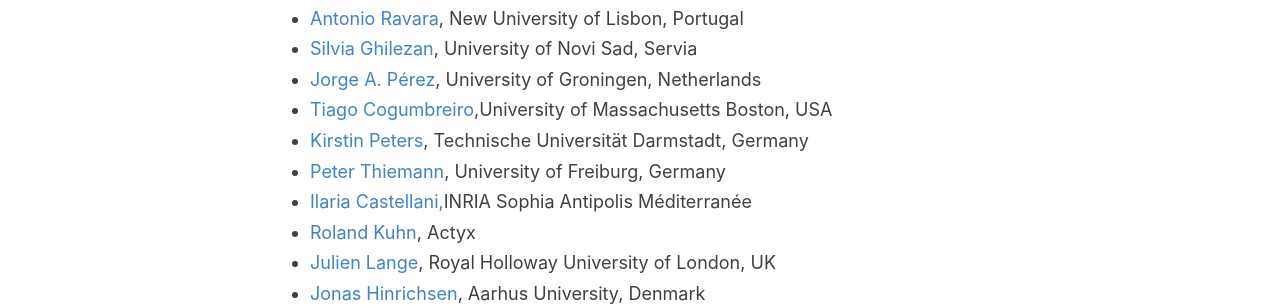
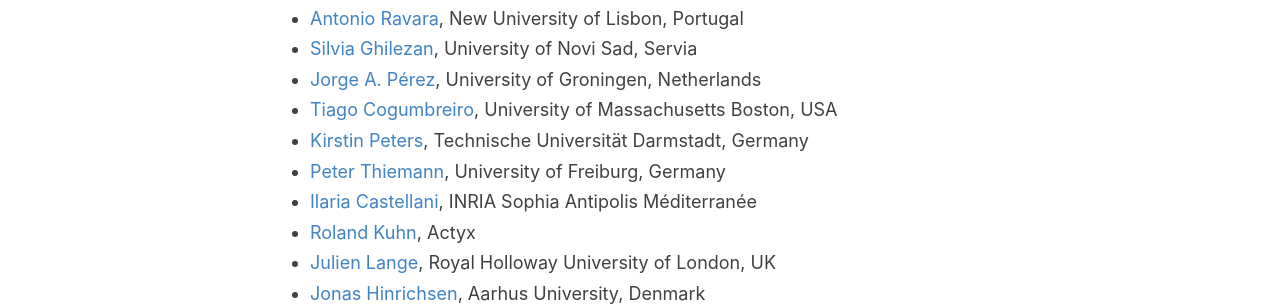
Before and after one commit to places-workshop/2022, a Jekyll site: the page built from _pages/committee.md, in a window 1280 px wide. Shown: the part 440-746 px from the top of the page. Built offline with Jekyll 4.4.1, drawn with Linux system fonts in a browser that asks for light colours.

```diff
--- a/_pages/committee.md
+++ b/_pages/committee.md
@@ -15,10 +15,10 @@ permalink: /committee/
 - [Antonio Ravara](http://ctp.di.fct.unl.pt/~aravara/), New University of Lisbon, Portugal
 - [Silvia Ghilezan](http://imft.ftn.uns.ac.rs/~silvia/Main), University of Novi Sad, Servia
 - [Jorge A. Pérez](https://www.jperez.nl/), University of Groningen, Netherlands
-- [Tiago Cogumbreiro](https://cogumbreiro.github.io/),University of Massachusetts Boston, USA
+- [Tiago Cogumbreiro](https://cogumbreiro.github.io/), University of Massachusetts Boston, USA
 - [Kirstin Peters](https://www.informatik.tu-darmstadt.de/fb20/organisation_fb20/professuren_und_gruppenleitungen/fb20professuren_und_gruppenleitungen_detailseite_84096.en.jsp), Technische Universität Darmstadt, Germany
 - [Peter Thiemann](http://www2.informatik.uni-freiburg.de/~thiemann/), University of Freiburg, Germany
-- [Ilaria Castellani,](http://www-sop.inria.fr/members/Ilaria.Castellani/)INRIA Sophia Antipolis Méditerranée
+- [Ilaria Castellani](http://www-sop.inria.fr/members/Ilaria.Castellani/), INRIA Sophia Antipolis Méditerranée
 - [Roland Kuhn](https://rolandkuhn.com/), Actyx
 - [Julien Lange](https://pure.royalholloway.ac.uk/portal/en/persons/julien-lange(55a85423-9481-4565-9339-224891092d5e).html), Royal Holloway University of London, UK
 - [Jonas Hinrichsen](https://pure.au.dk/portal/en/persons/jonas-kastberg-hinrichsen(47107d73-8750-4515-ba0f-33c7ba993099).html), Aarhus University, Denmark
```
